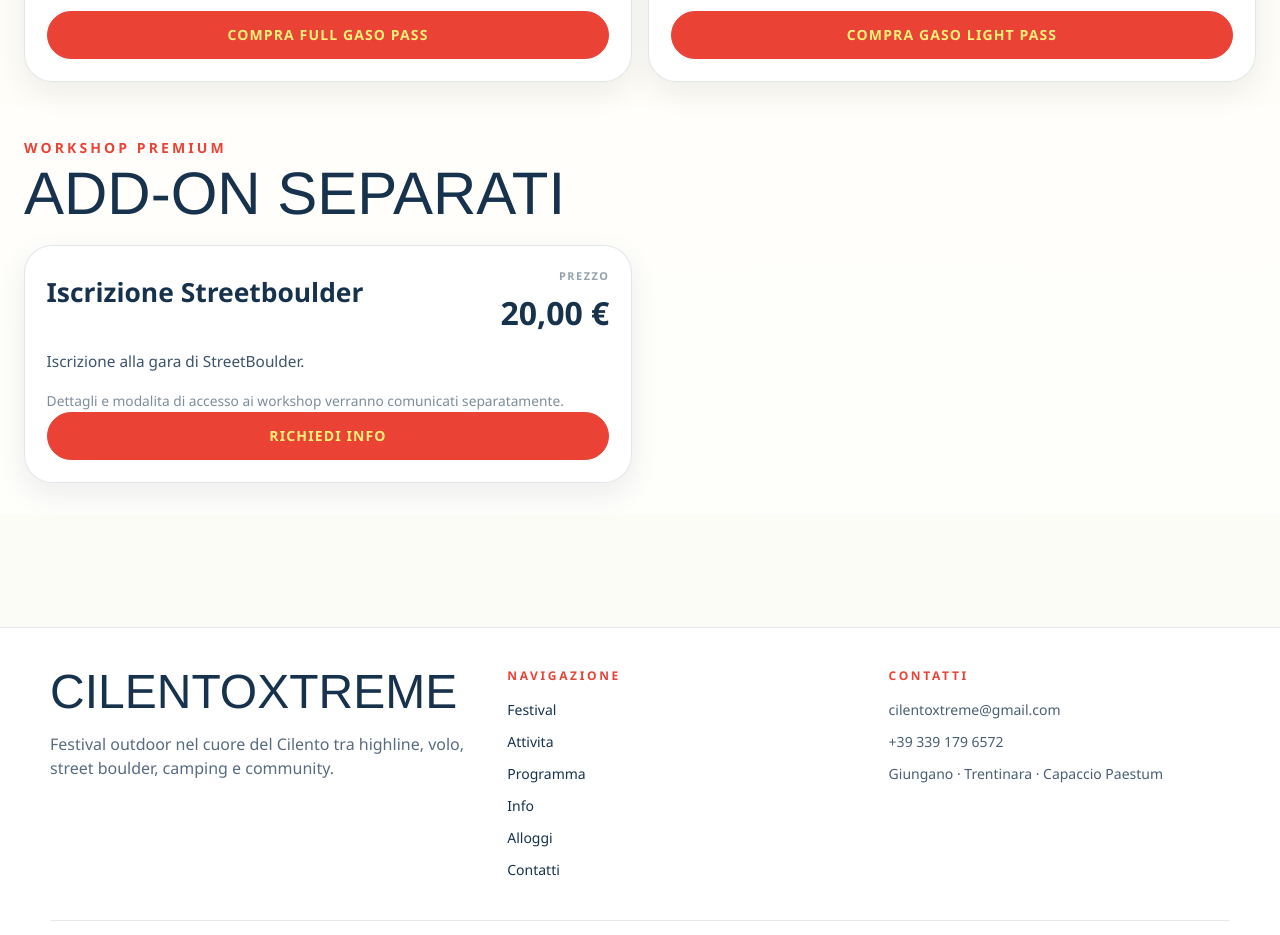
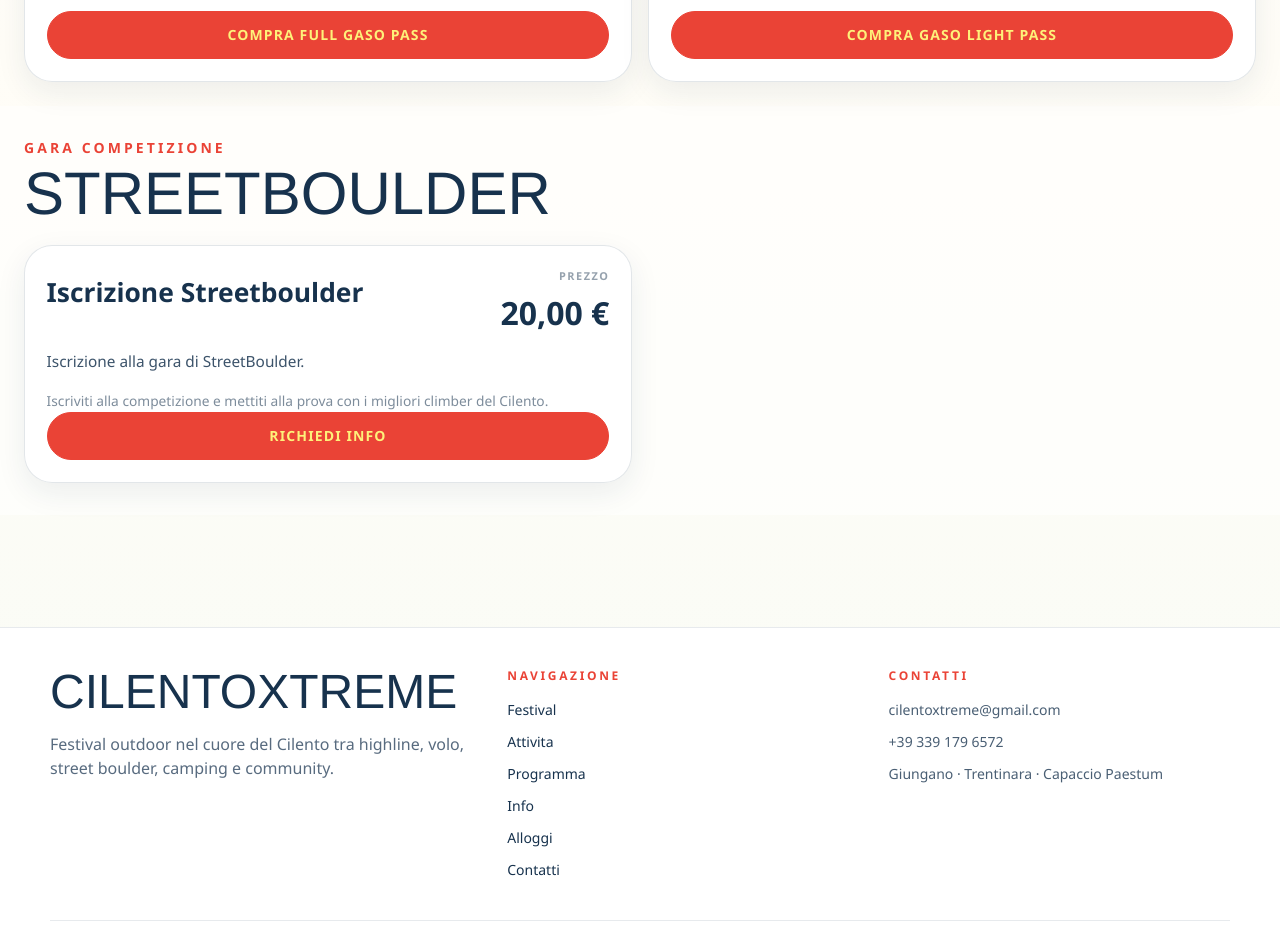
Before and after one commit to killdead/sito-cx, a Next.js app: page /tickets in a window 1280 px wide. Shown: the part 1100-2035 px from the top of the page. Built offline with nearby package versions, Linux system fonts and the light colour scheme.

Commit message:
Rename workshop section to Streetboulder with new copy

```diff
--- a/src/app/tickets/page.tsx
+++ b/src/app/tickets/page.tsx
@@ -72,9 +72,9 @@ export default function TicketsPage() {
       <section className="bg-white/56 px-3 py-8 md:px-6">
         <div className="mx-auto max-w-[1240px]">
           <div className="mb-6">
-            <p className="text-sm font-semibold uppercase tracking-[0.22em] text-brand-red">Workshop premium</p>
+            <p className="text-sm font-semibold uppercase tracking-[0.22em] text-brand-red">Gara competizione</p>
             <h2 className="mt-2 font-display text-4xl uppercase leading-[0.92] text-brand-ink md:text-6xl">
-              Add-on separati
+              Streetboulder
             </h2>
           </div>
 
@@ -92,7 +92,7 @@ export default function TicketsPage() {
                   </div>
                 </div>
                 <p className="ticket-workshop-card__summary">{item.shortDescription ?? item.description}</p>
-                <p className="ticket-workshop-card__note">Dettagli e modalita di accesso ai workshop verranno comunicati separatamente.</p>
+                <p className="ticket-workshop-card__note">Iscriviti alla competizione e mettiti alla prova con i migliori climber del Cilento.</p>
                 <div className="ticket-workshop-card__footer">
                   <Button href={getTicketHref(item.stripePaymentLink)} className="w-full justify-center">
                     {item.stripePaymentLink ? `Compra ${item.title}` : "Richiedi info"}
```
